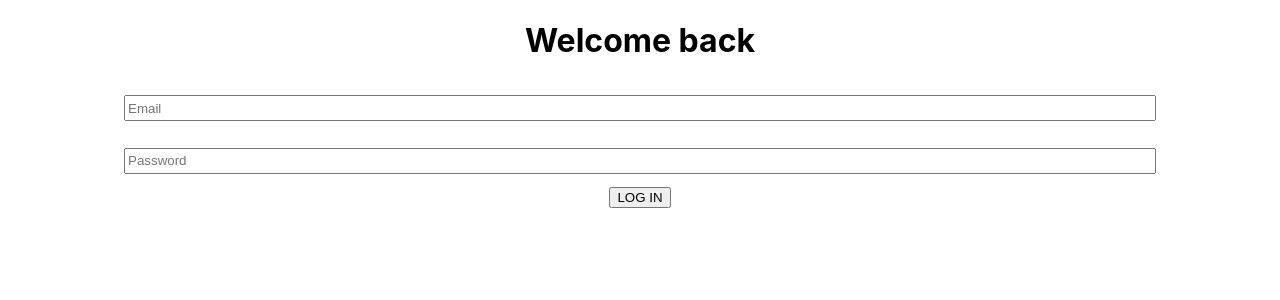
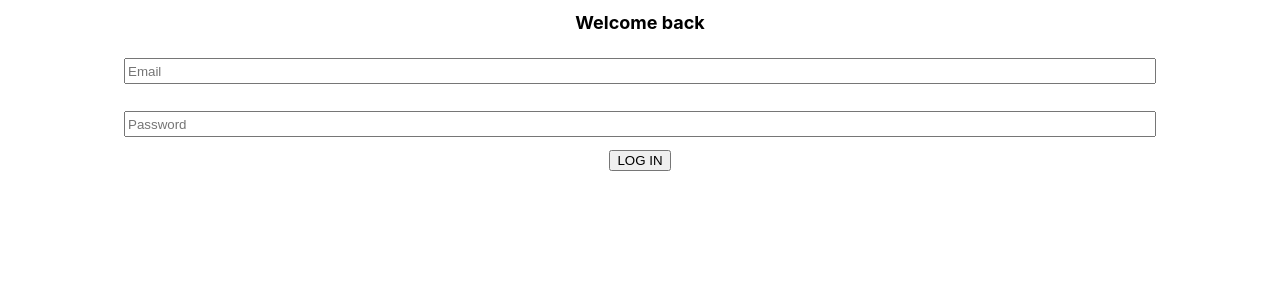
Before and after one commit to imhilla/TelCars, a React (Create React App) app in the folder react-frontend/: page /login in a window 1280 px wide. Shown: the top 300 px of the page. Built offline with nearby package versions, Linux system fonts and the light colour scheme; no server answers.

Commit message:
fix handle succesful auth for login page

```diff
--- a/react-frontend/src/components/App.js
+++ b/react-frontend/src/components/App.js
@@ -98,9 +98,9 @@ class App extends React.Component {
               )}
             />
 
-            {/* <Route
+            <Route
               exact
-              path="/"
+              path="/home"
               render={props => (
                 <Home
                   {...props}
@@ -109,26 +109,41 @@ class App extends React.Component {
                   handleLogout={this.handleLogout}
                 />
               )}
-            /> */}
+            />
             <Route
               exact
               path="/dashboard"
               render={props => (
-                <Dashboard {...props} loggedInStatus={this.state.loggedInStatus} />
+                <Dashboard
+                  {...props}
+                  loggedInStatus={this.state.loggedInStatus}
+                  handleLogin={this.handleLogin}
+                  handleLogout={this.handleLogout}
+                />
               )}
             />
             <Route
               exact
               path="/login"
               render={props => (
-                <Login {...props} loggedInStatus={this.state.loggedInStatus} />
+                <Login
+                  {...props}
+                  loggedInStatus={this.state.loggedInStatus}
+                  handleLogin={this.handleLogin}
+                  handleLogout={this.handleLogout}
+                />
               )}
             />
             <Route
               exact
               path="/signup"
               render={props => (
-                <Registration {...props} loggedInStatus={this.state.loggedInStatus} />
+                <Registration
+                  {...props}
+                  loggedInStatus={this.state.loggedInStatus}
+                  handleLogin={this.handleLogin}
+                  handleLogout={this.handleLogout}
+                />
               )}
             />
           </Switch>
--- a/react-frontend/src/components/auth/Login.js
+++ b/react-frontend/src/components/auth/Login.js
@@ -17,12 +17,18 @@ class Login extends React.Component {
     };
     this.handleSubmit = this.handleSubmit.bind(this);
     this.handleChange = this.handleChange.bind(this);
+    this.handleSuccessfulAuth = this.handleSuccessfulAuth.bind(this);
   }
 
   handleChange(event) {
     this.setState({
       [event.target.name]: event.target.value,
     });
+  }
+
+  handleSuccessfulAuth(data) {
+    this.props.handleLogin(data);
+    this.props.history.push('/dashboard');
   }
 
   handleSubmit(event) {
@@ -35,7 +41,8 @@ class Login extends React.Component {
     }, { withCredentials: true })
       .then(response => {
         if (response.data.status === 'created') {
-          this.props.handleSuccessfulAuth(response.data);
+          console.log(this.props);
+          this.handleSuccessfulAuth(response.data);
         }
       }).catch(error => {
         console.log('registration', error);
@@ -47,7 +54,7 @@ class Login extends React.Component {
     const { email, password } = this.state;
     return (
       <div>
-        <div>
+        <div className="loginwelcome">
           <h1>Welcome back</h1>
         </div>
         <form onSubmit={this.handleSubmit} autoComplete="off" className="loginpage">
--- a/react-frontend/src/components/auth/registration.css
+++ b/react-frontend/src/components/auth/registration.css
@@ -47,3 +47,7 @@
   height: 20px;
   width: 80%;
 }
+
+.loginwelcome h1 {
+font-size: 18px;
+}
```
